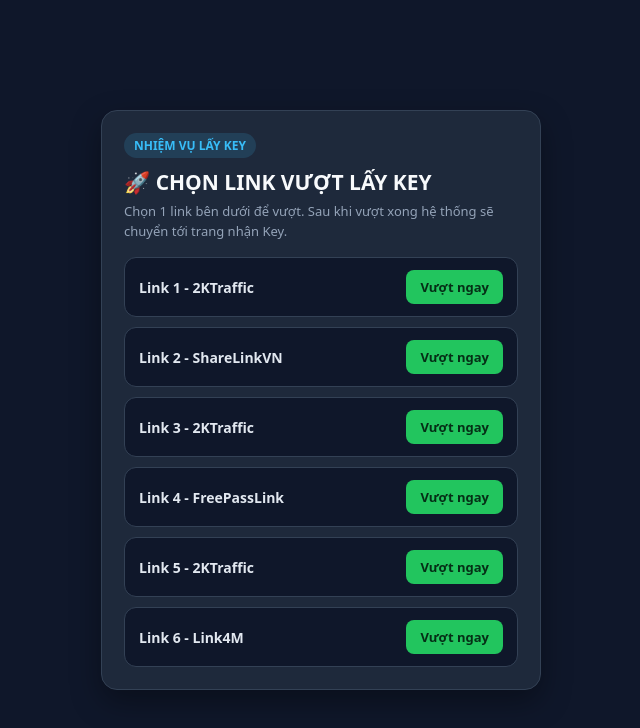
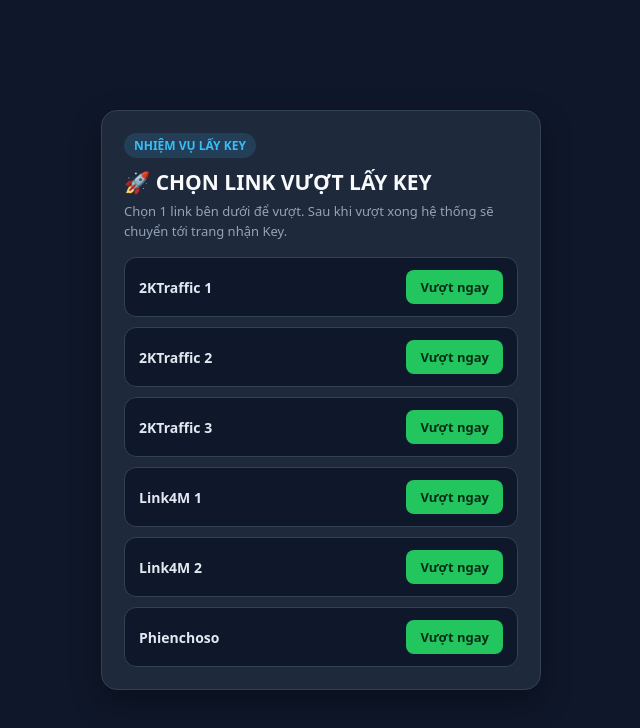
Before and after one commit to tlz03012005-max/get-key, a plain HTML site: page index.html in a window 1280 px wide. Shown: the whole page, without its empty margins (319-959 px from the left). Drawn offline with Linux system fonts and the light colour scheme.

Commit message:
Update index.html

```diff
--- a/index.html
+++ b/index.html
@@ -44,15 +44,15 @@
   </div>
 
   <script>
-    // Link đích của các link rút gọn bên dưới cài là:
+    // Link đích của 6 link rút gọn bên dưới đặt là:
     // https://tlz03012005-max.github.io/get-key/getkey.html?done=1
     const TASKS = [
-      { id: 1, name: "Link 1 - 2KTraffic", url: "https://2ktraffic.com/vuot-link/5zgqntt" },
-      { id: 2, name: "Link 2 - ShareLinkVN", url: "https://sharelinkvn.com/s/kxgbhx8p" },
-      { id: 3, name: "Link 3 - 2KTraffic", url: "https://2ktraffic.com/vuot-link/r5bghim" },
-      { id: 4, name: "Link 4 - FreePassLink", url: "https://freepasslink.com/s/fgv6anfv" },
-      { id: 5, name: "Link 5 - 2KTraffic", url: "https://2ktraffic.com/vuot-link/ju9e5q7" },
-      { id: 6, name: "Link 6 - Link4M", url: "https://link4m.net/iH2h5oMm" }
+      { id: 1, name: "2KTraffic 1", url: "https://2ktraffic.com/vuot-link/94gz7wh" },
+      { id: 2, name: "2KTraffic 2", url: "https://2ktraffic.com/vuot-link/nmrcbtn" },
+      { id: 3, name: "2KTraffic 3", url: "https://2ktraffic.com/vuot-link/5e9ipwh" },
+      { id: 4, name: "Link4M 1", url: "https://link4m.net/rXfyq6E" },
+      { id: 5, name: "Link4M 2", url: "https://link4m.org/rXfyq6E" },
+      { id: 6, name: "Phienchoso", url: "https://phienchoso.com/6bb534b34a9fa7a9aa8e.rv" }
     ];
 
     const listEl = document.getElementById("taskList");
@@ -69,7 +69,6 @@
       btn.className = "task-btn";
       btn.textContent = "Vượt ngay";
       btn.onclick = () => {
-        // Mở lượt key mới cho lần vượt này
         localStorage.removeItem("tlz_key_consumed");
         localStorage.setItem("tlz_current_task", String(task.id));
         window.location.href = task.url;
```
